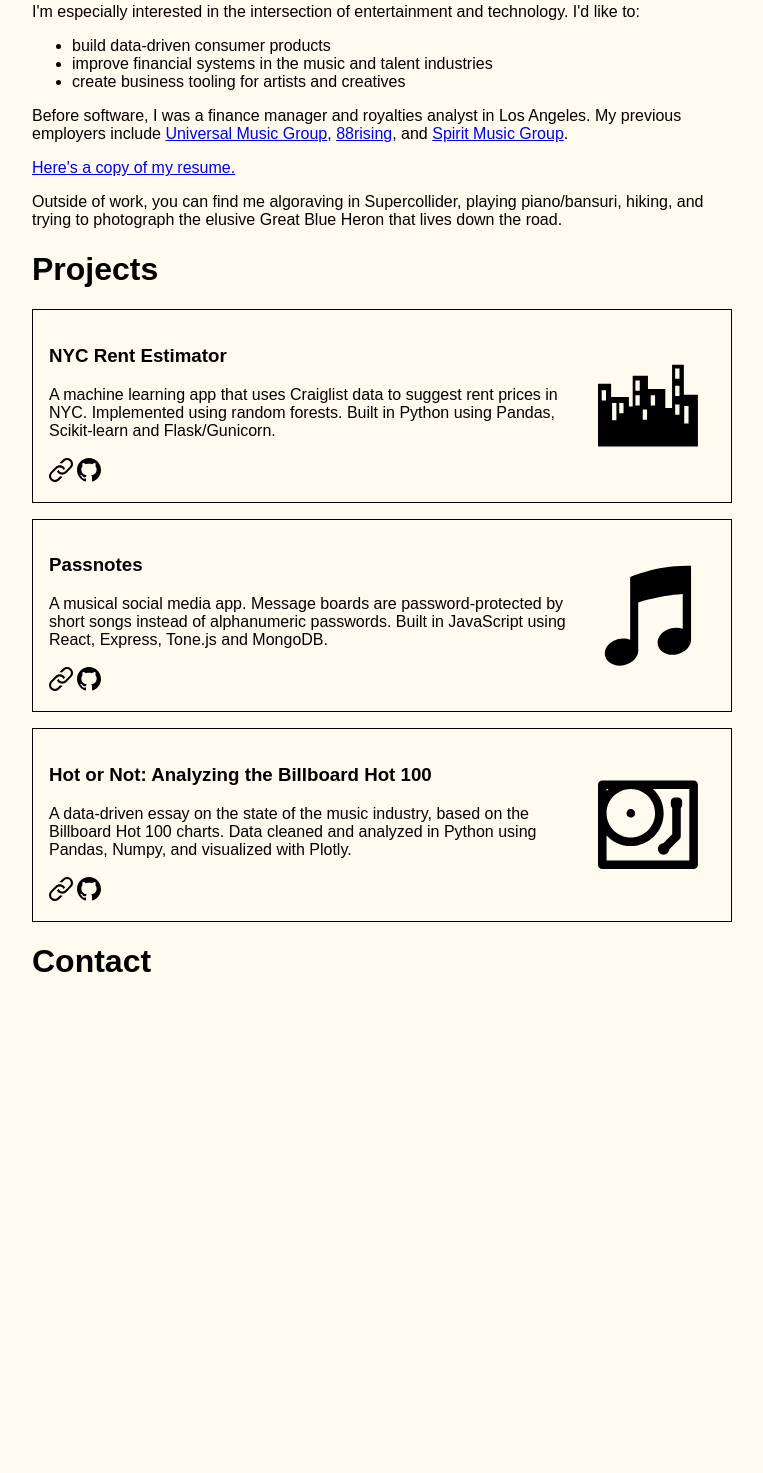
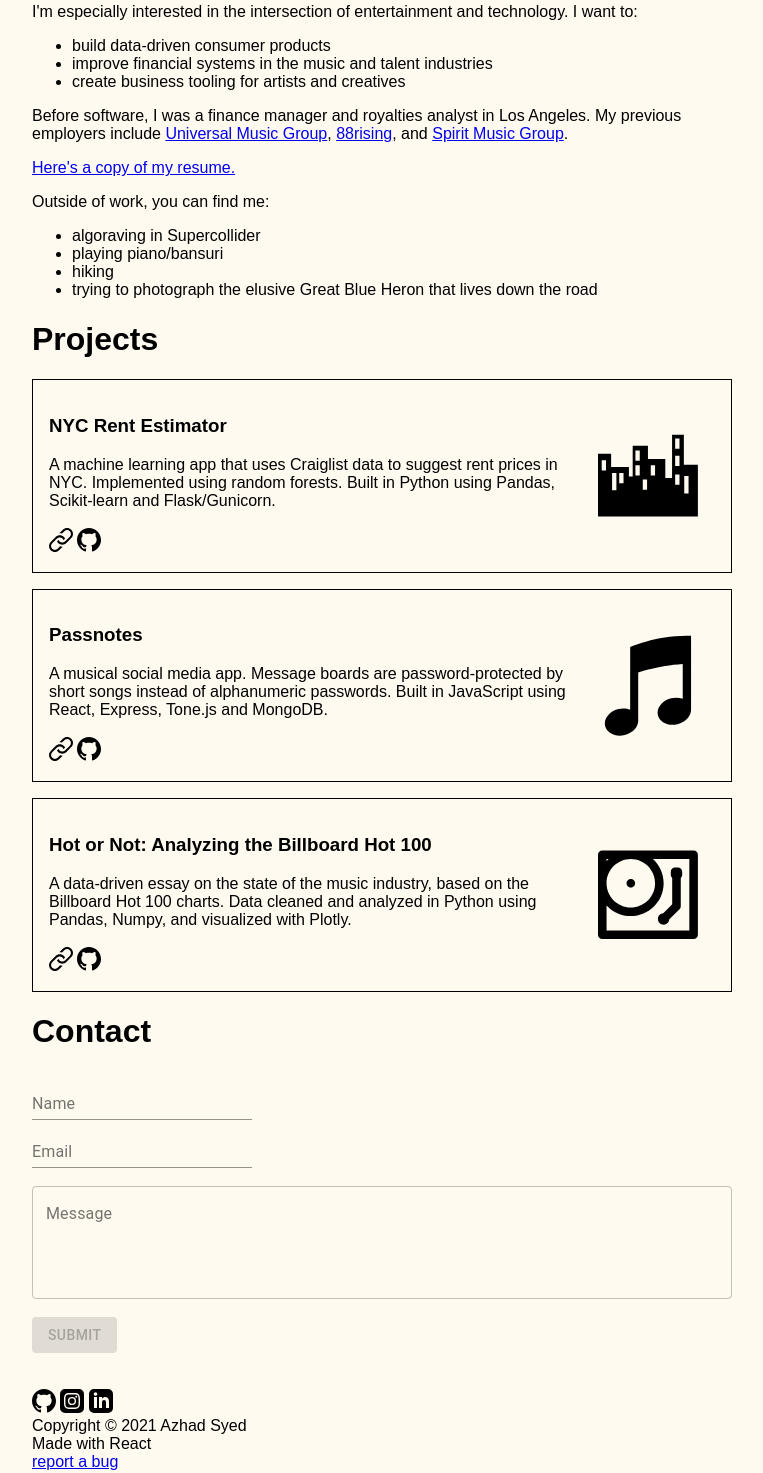
Before and after one commit to azhadsyed/portfolio, a Gatsby site: page / in a window 1280 px wide. Shown: the part 171-1644 px from the top of the page, without its empty margins (258-1021 px from the left). Before the commit the page ends 1199 px from the top, so only its background shows below. Built offline with nearby package versions, Linux system fonts and the light colour scheme; Gatsby itself is replaced by a stand-in of ours.

Commit message:
add contact form, resume link and social icons

```diff
--- a/package.json
+++ b/package.json
@@ -15,6 +15,7 @@
     "clean": "gatsby clean"
   },
   "dependencies": {
+    "@material-ui/core": "^4.11.3",
     "gatsby": "^2.32.3",
     "react": "^16.13.1",
     "react-dom": "^16.13.1"
--- /dev/null
+++ b/src/pages/components/ContactForm.js
@@ -0,0 +1,94 @@
+import React, { useState } from "react";
+
+import Button from "@material-ui/core/Button";
+import TextField from "@material-ui/core/TextField";
+
+const ContactForm = () => {
+  const [inputName, setInputName] = useState("");
+  const [inputEmail, setInputEmail] = useState("");
+  const [inputMessage, setInputMessage] = useState("");
+  const [submitMessage, setSubmitMessage] = useState("");
+  const [submitted, setSubmitted] = useState(false);
+  const [emailError, setEmailError] = useState(false);
+  const [emailHelperText, setEmailHelperText] = useState("");
+
+  const handleNameChange = (e) => {
+    setInputName(e.target.value);
+  };
+
+  const handleEmailChange = (e) => {
+    setInputEmail(e.target.value);
+    setEmailError(false);
+    setEmailHelperText("");
+  };
+
+  const handleMessageChange = (e) => {
+    setInputMessage(e.target.value);
+  };
+
+  const handleSubmit = async () => {
+    const inputIsEmail = /[^@]*@.*[.].*/.test(inputEmail);
+
+    if (inputIsEmail) {
+      const serviceId = "service_id";
+      const templateId = "template_id";
+      const variables = {
+        from_name: inputName,
+        reply_to: inputEmail,
+        message: inputMessage,
+      };
+
+      await window.emailjs.send(serviceId, templateId, variables);
+
+      setSubmitMessage("Sent! Thanks for reaching out :)");
+      setSubmitted(true);
+    } else {
+      setEmailError(true);
+      setEmailHelperText("I don't think this is a real email...");
+    }
+  };
+
+  return (
+    <form>
+      <TextField id="standard-basic" label="Name" onChange={handleNameChange} />
+      <br />
+      <TextField
+        id="standard-basic"
+        label="Email"
+        onChange={handleEmailChange}
+        error={emailError}
+        helperText={emailHelperText}
+      />{" "}
+      <br />
+      <br />
+      <TextField
+        id="outlined-multiline-static"
+        label="Message"
+        multiline
+        rows={4}
+        fullWidth
+        variant="outlined"
+        onChange={handleMessageChange}
+      />
+      <br />
+      <br />
+      <Button
+        variant="contained"
+        disabled={
+          inputName.length === 0 ||
+          inputEmail.length === 0 ||
+          inputMessage === 0 ||
+          submitted
+        }
+        onClick={handleSubmit}
+      >
+        Submit
+      </Button>
+      <br />
+      <br />
+      {submitMessage}
+    </form>
+  );
+};
+
+export default ContactForm;
--- /dev/null
+++ b/src/pages/components/Footer.js
@@ -0,0 +1,17 @@
+import React from "react";
+import { GitHub, Linkedin, Instagram } from "../icons";
+const Footer = () => {
+  return (
+    <>
+      <GitHub /> <Linkedin /> <Instagram />
+      <br />
+      Copyright &copy; 2021 Azhad Syed
+      <br />
+      Made with React
+      <br />
+      <a href="foo">report a bug</a>
+    </>
+  );
+};
+
+export default Footer;
--- a/src/pages/icons.js
+++ b/src/pages/icons.js
@@ -53,4 +53,40 @@
     </svg>
   );
 }
-export { Gramophone, Building, MusicalNote, GitHub, LinkChain };
+
+function Linkedin(props) {
+  return (
+    <svg
+      xmlns="http://www.w3.org/2000/svg"
+      width={24}
+      height={24}
+      viewBox="0 0 24 24"
+      {...props}
+    >
+      <path d="M15.233 5.488c-.843-.038-1.097-.046-3.233-.046s-2.389.008-3.232.046c-2.17.099-3.181 1.127-3.279 3.279-.039.844-.048 1.097-.048 3.233s.009 2.389.047 3.233c.099 2.148 1.106 3.18 3.279 3.279.843.038 1.097.047 3.233.047 2.137 0 2.39-.008 3.233-.046 2.17-.099 3.18-1.129 3.279-3.279.038-.844.046-1.097.046-3.233s-.008-2.389-.046-3.232c-.099-2.153-1.111-3.182-3.279-3.281zM12 16.108a4.108 4.108 0 110-8.215 4.108 4.108 0 010 8.215zm4.271-7.418a.96.96 0 110-1.92.96.96 0 010 1.92zM14.667 12a2.667 2.667 0 11-5.334 0 2.667 2.667 0 015.334 0zM19 0H5a5 5 0 00-5 5v14a5 5 0 005 5h14a5 5 0 005-5V5a5 5 0 00-5-5zm.952 15.298c-.132 2.909-1.751 4.521-4.653 4.654-.854.039-1.126.048-3.299.048s-2.444-.009-3.298-.048c-2.908-.133-4.52-1.748-4.654-4.654C4.009 14.445 4 14.173 4 12c0-2.172.009-2.445.048-3.298.134-2.908 1.748-4.521 4.654-4.653C9.556 4.009 9.827 4 12 4s2.445.009 3.299.048c2.908.133 4.523 1.751 4.653 4.653.039.854.048 1.127.048 3.299 0 2.173-.009 2.445-.048 3.298z" />
+    </svg>
+  );
+}
+
+function Instagram(props) {
+  return (
+    <svg
+      xmlns="http://www.w3.org/2000/svg"
+      width={24}
+      height={24}
+      viewBox="0 0 24 24"
+      {...props}
+    >
+      <path d="M19 0H5a5 5 0 00-5 5v14a5 5 0 005 5h14a5 5 0 005-5V5a5 5 0 00-5-5zM8 19H5V8h3v11zM6.5 6.732c-.966 0-1.75-.79-1.75-1.764s.784-1.764 1.75-1.764 1.75.79 1.75 1.764-.783 1.764-1.75 1.764zM20 19h-3v-5.604c0-3.368-4-3.113-4 0V19h-3V8h3v1.765c1.396-2.586 7-2.777 7 2.476V19z" />
+    </svg>
+  );
+}
+export {
+  Gramophone,
+  Building,
+  MusicalNote,
+  GitHub,
+  LinkChain,
+  Linkedin,
+  Instagram,
+};
--- a/src/pages/index.js
+++ b/src/pages/index.js
@@ -1,6 +1,8 @@
 import React from "react";
-import styles from "./components.module.css";
+import styles from "./index.module.css";
 import { Gramophone, Building, MusicalNote, GitHub, LinkChain } from "./icons";
+import ContactForm from "./components/ContactForm";
+import Footer from "./components/Footer.js";
 
 const Container = ({ children }) => {
   return <div className={styles.container}>{children}</div>;
@@ -35,13 +37,13 @@
       </p>
       <p>
         I'm especially interested in the intersection of entertainment and
-        technology. I'd like to:
-        <ul>
-          <li>build data-driven consumer products</li>
-          <li>improve financial systems in the music and talent industries</li>
-          <li>create business tooling for artists and creatives</li>
-        </ul>
+        technology. I want to:
       </p>
+      <ul>
+        <li>build data-driven consumer products</li>
+        <li>improve financial systems in the music and talent industries</li>
+        <li>create business tooling for artists and creatives</li>
+      </ul>
       <p>
         Before software, I was a finance manager and royalties analyst in Los
         Angeles. My previous employers include{" "}
@@ -50,13 +52,20 @@
         <a href="http://spiritmusicgroup.com/">Spirit Music Group</a>.
       </p>
       <p>
-        <a href="foo">Here's a copy of my resume.</a>
+        <a href="/resume.pdf" target="_blank" rel="noopener noreferrer">
+          Here's a copy of my resume.
+        </a>
       </p>
-      <p>
-        Outside of work, you can find me algoraving in Supercollider, playing
-        piano/bansuri, hiking, and trying to photograph the elusive Great Blue
-        Heron that lives down the road.
-      </p>
+      <p>Outside of work, you can find me:</p>
+      <ul>
+        <li>algoraving in Supercollider</li>
+        <li>playing piano/bansuri</li>
+        <li>hiking</li>
+        <li>
+          trying to photograph the elusive Great Blue Heron that lives down the
+          road
+        </li>
+      </ul>
     </>
   );
 };
@@ -93,6 +102,9 @@
         <Gramophone width={widthVal} />
       </Project>
       <h1>Contact</h1>
+      <ContactForm />
+      <br />
+      <Footer />
     </Container>
   );
 }
```
Also changed, not shown: README.md, src/pages/index.module.css (renamed from src/pages/components.module.css), 2 other files.
